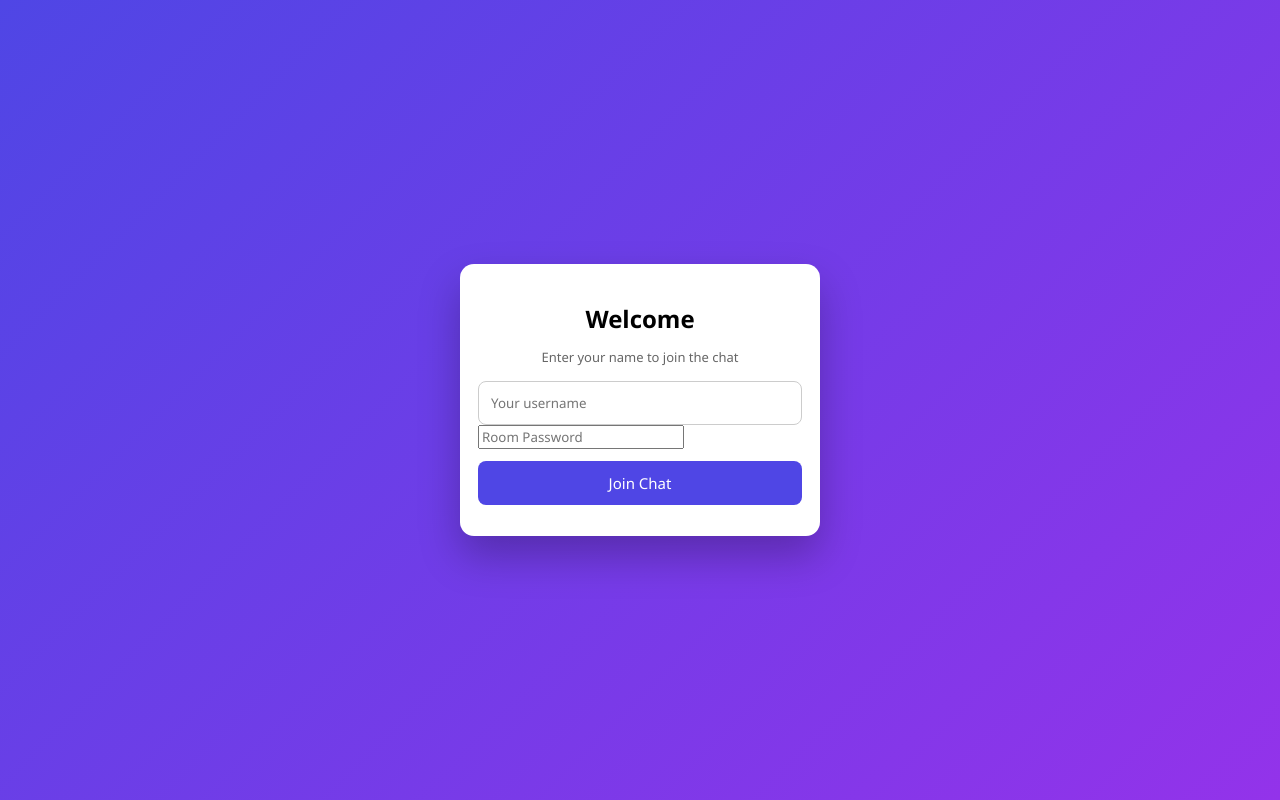
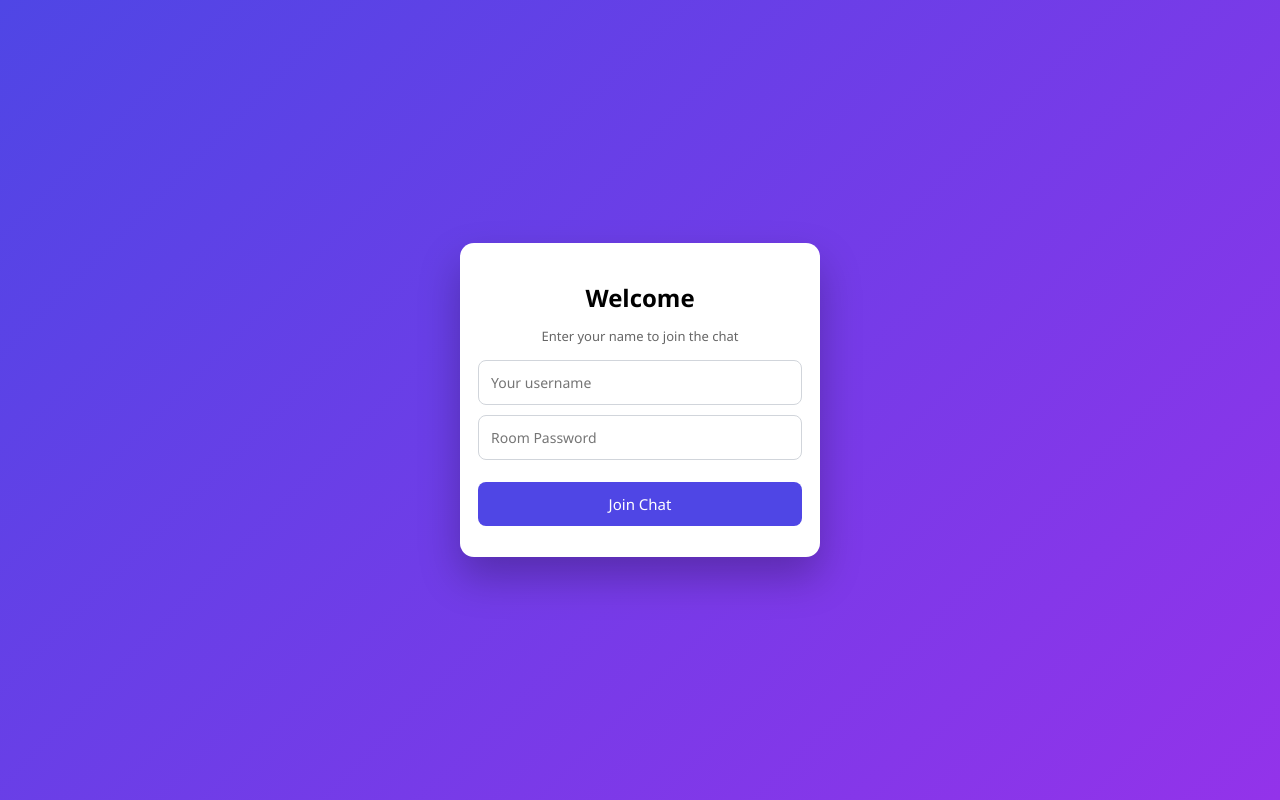
Before and after one commit to katnoriavipul138-source/VIPUL.2008, a website: page public/index.html in a window 1280 px wide. Drawn offline with nearby package versions, Linux system fonts and the light colour scheme; no server answers.

Commit message:
Update style.css

```diff
--- a/public/style.css
+++ b/public/style.css
@@ -161,3 +161,20 @@ body {
     width: 95%;
   }
 }
+
+#username,
+#room-password {
+  width: 100%;
+  padding: 12px;
+  border-radius: 8px;
+  border: 1px solid #d1d5db;
+  outline: none;
+  font-size: 14px;
+  margin-bottom: 10px;
+  background: #fff;
+}
+
+#username:focus,
+#room-password:focus {
+  border-color: #4f46e5;
+}
```
